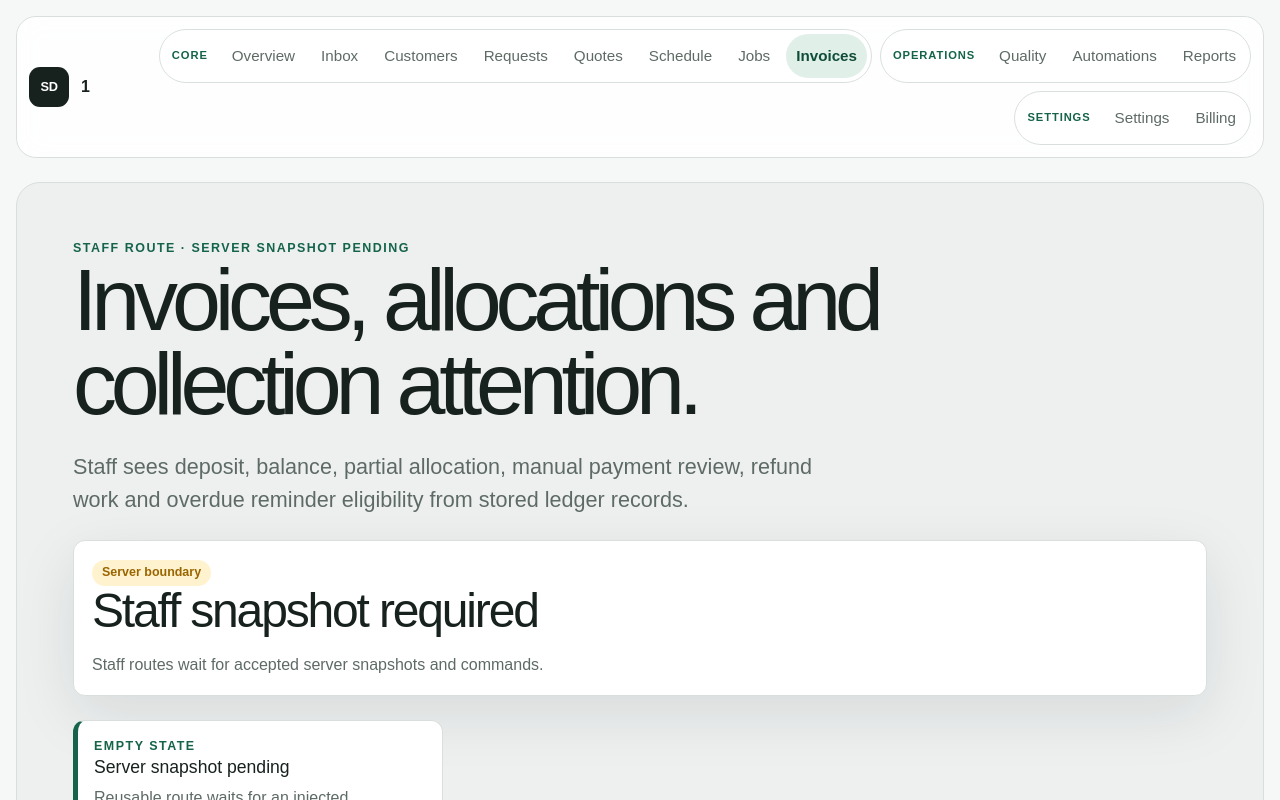
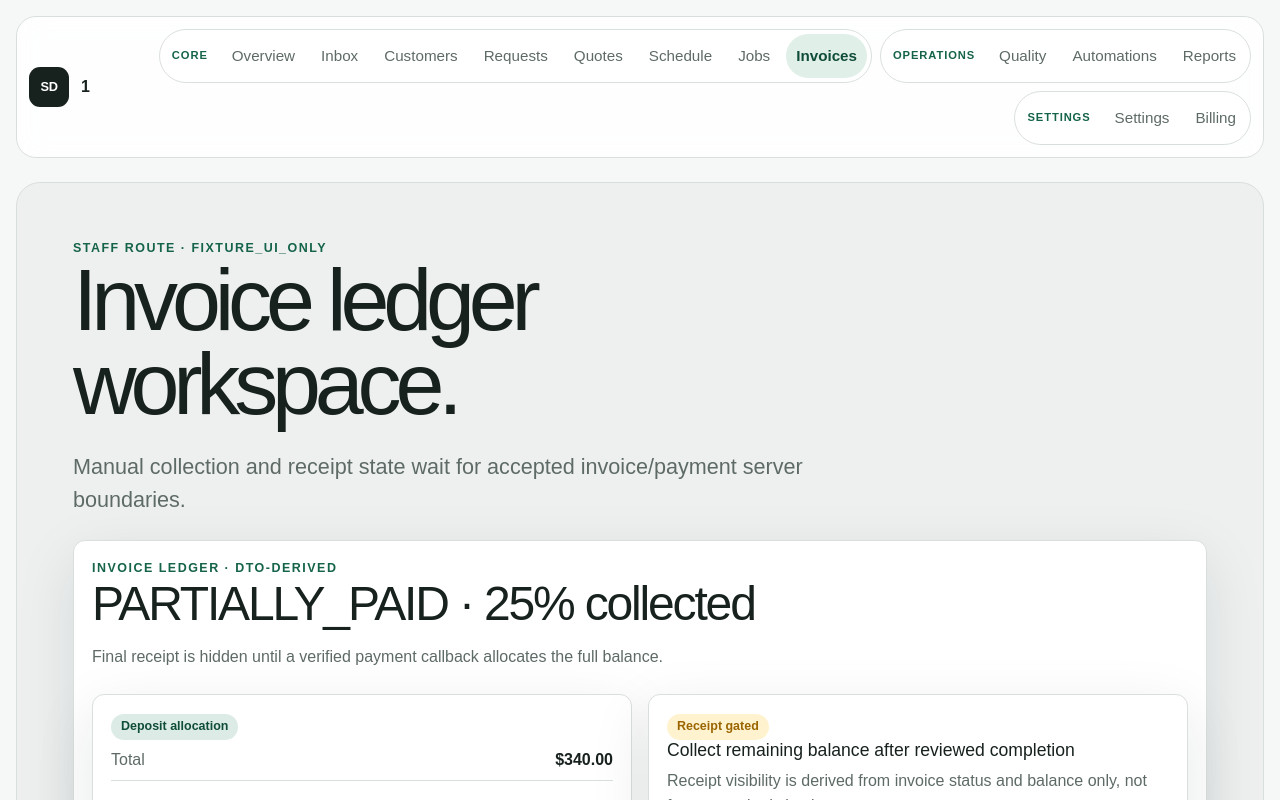
Before and after one commit to SaamVR/ServiceDesk, a Next.js app: page /app/1/invoices in a window 1280 px wide. Shown: the top 800 px of the page. Built offline with nearby package versions, Linux system fonts and the light colour scheme.

Commit message:
refactor(product): route staff invoices through fixture wrapper

```diff
--- a/src/app/app/[workspace]/invoices/page.tsx
+++ b/src/app/app/[workspace]/invoices/page.tsx
@@ -1,15 +1,15 @@
-import { OperationalRoute } from "@/features/operations/OperationalRoute";
+import { OperationalFixtureRoute } from "@/features/operations/OperationalFixtureRoute";
 
 export default async function StaffInvoicesPage({ params }: { params: Promise<{ workspace: string }> }) {
   const { workspace } = await params;
 
   return (
-    <OperationalRoute
+    <OperationalFixtureRoute
       surface="staff"
-        staffModule="invoices"
+      staffModule="invoices"
       workspaceLabel={workspace}
-      title="Invoices, allocations and collection attention."
-      description="Staff sees deposit, balance, partial allocation, manual payment review, refund work and overdue reminder eligibility from stored ledger records."
+      title="Invoice ledger workspace."
+      description="Manual collection and receipt state wait for accepted invoice/payment server boundaries."
     />
   );
 }
```
